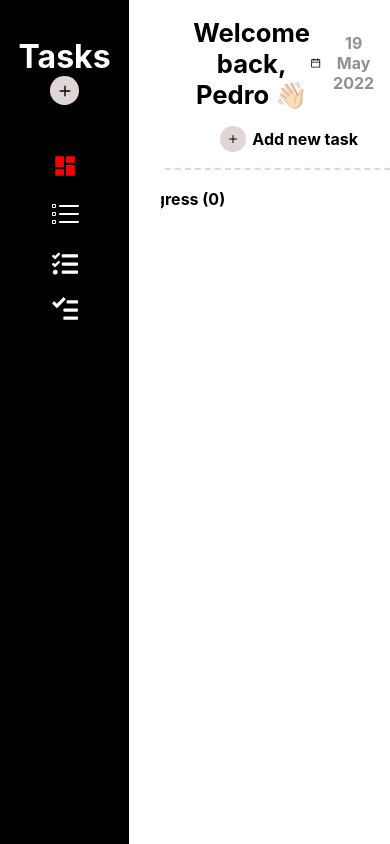
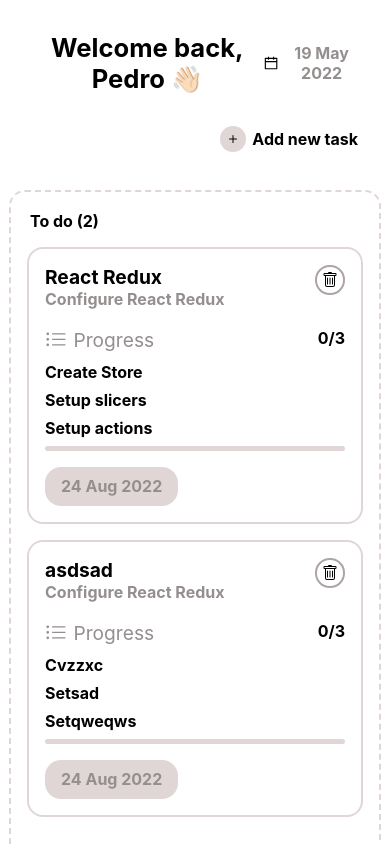
Before and after one commit to pedrogawa/todo-study, a React (Create React App) app: page / in a window 390 px wide. Built offline with nearby package versions, Linux system fonts and the light colour scheme.

Commit message:
Adds media query for mobile

```diff
--- a/src/App.tsx
+++ b/src/App.tsx
@@ -3,14 +3,12 @@ import { Provider } from "react-redux";
 import store from "./hooks/store";
 
 import RightContainer from "./components/RightContainer";
-import Sidebar from "./components/Sidebar";
 import AddTodoModal from "./components/AddTodoModal";
 
 function App() {
   return (
     <Provider store={store}>
       <div className="App">
-        <Sidebar />
         <RightContainer />
         <AddTodoModal />
       </div>
--- a/src/components/AddTodoModal/index.tsx
+++ b/src/components/AddTodoModal/index.tsx
@@ -1,5 +1,5 @@
 import { useCallback, useEffect } from "react";
-import { selectedTodo } from "../../hooks/store";
+import { selectTodoCards } from "../../hooks/store";
 
 import { useSelector, useDispatch } from "react-redux";
 
@@ -25,19 +25,19 @@ import { FormInput, DynamicInput } from "../FormInput";
 
 export default function AddTodoModal() {
   const dispatch = useDispatch();
-  const selectedTask = useSelector(selectedTodo);
+  const todos = useSelector(selectTodoCards);
 
   const methods = useForm<FormData>({
     resolver: yupResolver(formSchema),
   });
 
   useEffect(() => {
-    if (selectedTask) {
-      methods.setValue("title", `${selectedTask.title}`);
-      methods.setValue("subtitle", `${selectedTask.subtitle}`);
-      methods.setValue("tasks", selectedTask.tasks);
+    if (todos.selectedTodo) {
+      methods.setValue("title", `${todos.selectedTodo.title}`);
+      methods.setValue("subtitle", `${todos.selectedTodo.subtitle}`);
+      methods.setValue("tasks", todos.selectedTodo.tasks);
     }
-  }, [selectedTask, methods]);
+  }, [todos.selectedTodo, methods]);
 
   const { fields, append } = useFieldArray({
     name: "tasks",
--- a/src/components/RightContainer/index.tsx
+++ b/src/components/RightContainer/index.tsx
@@ -18,16 +18,16 @@ export default function RightContainer() {
   const mappedTodos = useMemo(() => {
     return {
       todos: {
-        tasks: todos.filter((a) => a.status === "TODO"),
-        length: todos.filter((a) => a.status === "TODO").length,
+        tasks: todos.todos.filter((a) => a.status === "TODO"),
+        length: todos.todos.filter((a) => a.status === "TODO").length,
       },
       inProgress: {
-        tasks: todos.filter((a) => a.status === "PROGRESS"),
-        length: todos.filter((a) => a.status === "PROGRESS").length,
+        tasks: todos.todos.filter((a) => a.status === "PROGRESS"),
+        length: todos.todos.filter((a) => a.status === "PROGRESS").length,
       },
       done: {
-        tasks: todos.filter((a) => a.status === "DONE"),
-        length: todos.filter((a) => a.status === "DONE").length,
+        tasks: todos.todos.filter((a) => a.status === "DONE"),
+        length: todos.todos.filter((a) => a.status === "DONE").length,
       },
     };
   }, [todos]);
@@ -52,14 +52,17 @@ export default function RightContainer() {
       <div className="right-content-tasks">
         <TasksContainer
           label={`To do (${mappedTodos.todos.length})`}
+          id="todo"
           todos={mappedTodos.todos.tasks}
         />
         <TasksContainer
           label={`In progress (${mappedTodos.inProgress.length})`}
+          id="progress"
           todos={mappedTodos.inProgress.tasks}
         />
         <TasksContainer
           label={`Done (${mappedTodos.done.length})`}
+          id="done"
           todos={mappedTodos.done.tasks}
         />
       </div>
--- a/src/components/RightContainer/styles.css
+++ b/src/components/RightContainer/styles.css
@@ -2,7 +2,6 @@
 .right-container {
   display: flex;
   align-items: flex-start;
-  justify-content: space-between;
 
   width: 100%;
 
@@ -50,11 +49,8 @@
   display: flex;
   justify-content: center;
 
+  flex-wrap: wrap;
 
   flex-direction: row;
   width: 100%;
 }
-
-.right-content-tasks > div:not(:first-child) {
-  margin-left: 6rem;
-}
--- a/src/components/Sidebar/index.tsx
+++ /dev/null
@@ -1,56 +0,0 @@
-import { useMemo } from "react";
-
-import "./styles.css";
-
-import { BsPlus, BsListTask } from "react-icons/bs";
-import { GoTasklist } from "react-icons/go";
-import { RiDashboardFill } from "react-icons/ri";
-import { FaTasks } from "react-icons/fa";
-
-import { useMediaQuery } from "../../utils/useMediaQuery";
-
-export default function Sidebar() {
-  const isSmall = useMediaQuery("(min-width: 1200px)");
-
-  const sideBarIcons = useMemo(() => {
-    if (isSmall) {
-      return (
-        <ul>
-          <li className="active">All tasks (11)</li>
-          <li>To do (4)</li>
-          <li>In progress (4)</li>
-          <li>Done (3)</li>
-        </ul>
-      );
-    } else {
-      return (
-        <ul>
-          <li className="active">
-            <RiDashboardFill size={26} />
-          </li>
-          <li>
-            <BsListTask size={32} />
-          </li>
-          <li>
-            <FaTasks size={26} />
-          </li>
-          <li>
-            <GoTasklist size={26} />
-          </li>
-        </ul>
-      );
-    }
-  }, [isSmall]);
-
-  return (
-    <div className="sidebar">
-      <div className="sidebar-header">
-        <h1>Tasks</h1>
-        <div className="sidebar-icon">
-          <BsPlus size={22} />
-        </div>
-      </div>
-      {sideBarIcons}
-    </div>
-  );
-}
--- a/src/components/Sidebar/styles.css
+++ /dev/null
@@ -1,95 +0,0 @@
-
-.sidebar {
-  display: flex;
-  align-items: center;
-
-  flex-direction: column;
-
-  padding: 1rem;
-
-  margin-right: 2rem;
-
-  background-color: black;
-
-  width: 230px;
-}
-
-.sidebar-header {
-  display: flex;
-  align-items: center;
-  justify-content: space-between;
-
-  width: 100%;
-}
-
-.sidebar-header > h1 {
-  color: white;
-}
-
-.sidebar-icon {
-  display: flex;
-  align-items: center;
-  justify-content: center;
-
-  border-radius: 50%;
-  background-color: #e0d6d5;
-
-  cursor: pointer;
-
-  padding: 0.2rem;
-}
-
-.sidebar > li {
-  display: flex;
-  align-items: center;
-  justify-content: center;
-
-
-}
-
-.sidebar > ul {
-  display: flex;
-  align-items: flex-start;
-  flex-direction: column;
-  align-self: center;
-  width: 100%;
-
-
-
-
-  margin-left: 3rem;
-
-
-  list-style-type: none;
-}
-
-.sidebar > ul > li {
-  font-weight: bold;
-  color: white;
-
-  cursor: pointer;
-
-  margin-top: 1rem;
-}
-
-.sidebar > ul > .active {
-  color: red;
-}
-
-@media (max-width: 1199px) {
-  .sidebar > ul {
-    align-items: center;
-    margin: 0;
-    padding: 0;
-    margin-top: 2rem;
-
-  }
-
-  .sidebar-header {
-    flex-direction: column;
-  }
-
-  .sidebar-header > h1 {
-    margin-bottom: 0;
-  }
-}
--- a/src/components/TasksContainer/index.tsx
+++ b/src/components/TasksContainer/index.tsx
@@ -1,4 +1,5 @@
 import Todo from "../../interface/Todo";
+import { useMediaQuery } from "../../utils/useMediaQuery";
 
 import TodoCard from "../TodoCard";
 
@@ -6,12 +7,50 @@ import "./styles.css";
 
 interface TasksContainerProps {
   label: string;
+  id: string;
   todos?: Todo[];
 }
 
-export default function TasksContainer({ label, todos }: TasksContainerProps) {
+export default function TasksContainer({
+  label,
+  todos,
+  id,
+}: TasksContainerProps) {
+  const isSmall = useMediaQuery("(max-width: 980px)");
+
+  const hideContainer = (
+    id: string,
+    event: React.MouseEvent<HTMLDivElement>
+  ) => {
+    let taskContainer = document.querySelector<HTMLElement>(`#${id}`);
+
+    if (isSmall) {
+      if (taskContainer?.classList.contains("hidden")) {
+        taskContainer?.classList.remove("hidden");
+
+        setTimeout(() => {
+          taskContainer
+            ?.querySelector<HTMLElement>(".task-container-cards")
+            ?.classList.remove("hidden");
+        }, 300);
+      } else {
+        taskContainer?.classList.add("hidden");
+
+        setTimeout(() => {
+          taskContainer
+            ?.querySelector<HTMLElement>(".task-container-cards")
+            ?.classList.add("hidden");
+        }, 100);
+      }
+    }
+  };
+
   return (
-    <div className="tasks-container">
+    <div
+      className="tasks-container"
+      id={id}
+      onClick={(e) => hideContainer(id, e)}
+    >
       <div className="tasks-container-header">
         <div className="tasks-container-header-text">
           <strong>{label}</strong>
--- a/src/components/TasksContainer/styles.css
+++ b/src/components/TasksContainer/styles.css
@@ -1,5 +1,6 @@
 .tasks-container {
   display: flex;
+
   align-items: center;
   justify-content: flex-start;
 
@@ -9,13 +10,32 @@
 
   padding: 1.2rem;
 
+  margin-right: 6rem;
+
+  margin-top: 1.4rem;
+
   width: fit-content;
 
   min-height: 700px;
   min-width: 330px;
 
 
+  transition: all 0.4s;
+
+
+
   flex-direction: column;
+}
+
+@media (max-width: 800px) {
+  .tasks-container {
+    margin-right: 0;
+  }
+}
+
+.tasks-container.hidden {
+  min-height: 30px;
+  transition: all 0.4s;
 }
 
 
@@ -35,6 +55,10 @@
     align-items: center;
 
     width: 50%;
+}
+
+.task-container-cards.hidden{
+  display: none;
 }
 
 .task-container-cards > div:not(:first-child) {
--- a/src/components/TodoCard/index.tsx
+++ b/src/components/TodoCard/index.tsx
@@ -106,14 +106,21 @@ export default function TodoCard({ todo }: TodoCardProps) {
   };
 
   const onSelect = (taskId: number) => {
-    console.log(taskId);
     dispatch(selectTask({ taskId }));
   };
 
   return (
-    <div className="todo-card-container" onClick={showModal}>
+    <div
+      className="todo-card-container"
+      onClick={(event) => {
+        showModal();
+        event.stopPropagation();
+
+        onSelect(todo.id);
+      }}
+    >
       <div className="todo-card-header">
-        <div className="todo-card-title" onClick={() => onSelect(todo.id)}>
+        <div className="todo-card-title">
           <strong>{todo.title}</strong>
           <span>{todo.subtitle}</span>
         </div>
--- a/src/components/TodoCard/styles.css
+++ b/src/components/TodoCard/styles.css
@@ -5,6 +5,7 @@
   flex-direction: column;
 
   width: 300px;
+
 
   background-color: white;
 
--- a/src/hooks/Todo/todoSlice.ts
+++ b/src/hooks/Todo/todoSlice.ts
@@ -4,6 +4,7 @@ import Todo from "../../interface/Todo";
 interface TodoSliceState {
   todos: Todo[];
   selectedTodo: Todo;
+  filteredTodos: Todo[];
 }
 
 interface SubTaskIsDone {
@@ -71,6 +72,7 @@ const initialState: TodoSliceState = {
     subtitle: "",
     title: "",
   },
+  filteredTodos: [],
 };
 
 export const todoSlice = createSlice({
--- a/src/hooks/store.ts
+++ b/src/hooks/store.ts
@@ -9,7 +9,6 @@ const store = configureStore({
 
 type RootState = ReturnType<typeof store.getState>;
 
-export const selectTodoCards = (state: RootState) => state.todos.todos;
-export const selectedTodo = (state: RootState) => state.todos.selectedTodo;
+export const selectTodoCards = (state: RootState) => state.todos;
 
 export default store;
```
